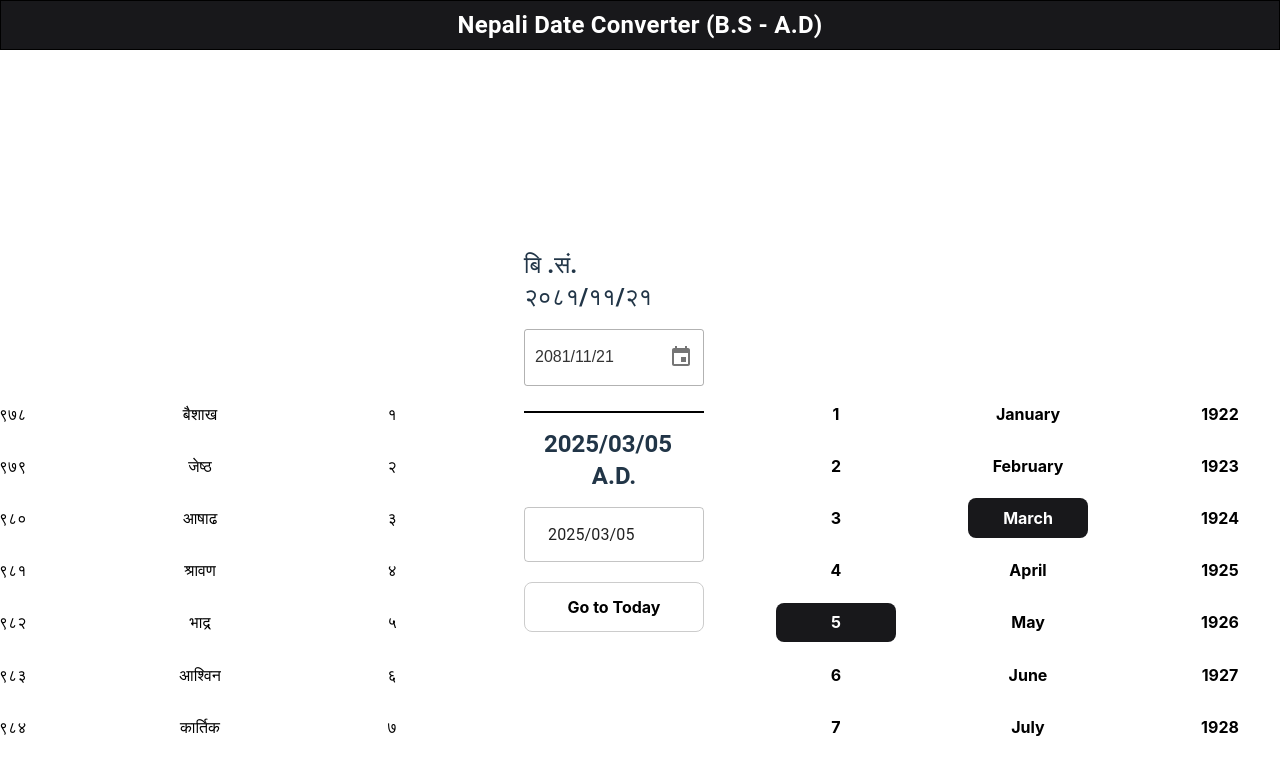
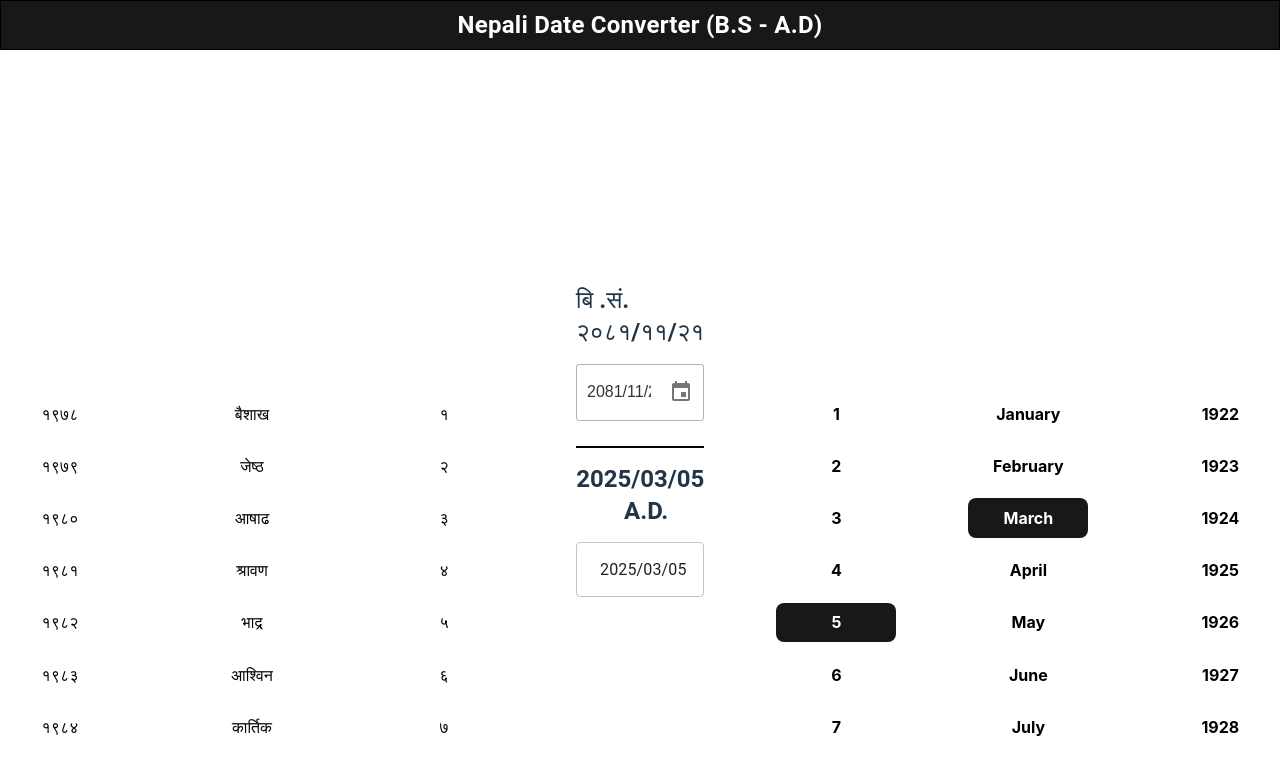
Before and after one commit to bipin-Pariyar2003/Nepali-Date-Picker, a React (Vite) app: page / in a window 1280 px wide. Shown: the top 774 px of the page. Built offline with nearby package versions, Linux system fonts and the light colour scheme.

Commit message:
conditional rendered today date btn

```diff
--- a/dev-dist/sw.js
+++ b/dev-dist/sw.js
@@ -82,7 +82,7 @@ define(['./workbox-54d0af47'], (function (workbox) { 'use strict';
     "revision": "3ca0b8505b4bec776b69afdba2768812"
   }, {
     "url": "index.html",
-    "revision": "0.no4qtb6489o"
+    "revision": "0.unl1k2oamv8"
   }], {});
   workbox.cleanupOutdatedCaches();
   workbox.registerRoute(new workbox.NavigationRoute(workbox.createHandlerBoundToURL("index.html"), {
--- a/src/Views/Home/index.jsx
+++ b/src/Views/Home/index.jsx
@@ -123,10 +123,13 @@ function Home() {
             selectedDate={selectedEnglishDate}
             onChange={handleEngDateChange}
           />
-          <ResetBtn
-            setSelectedEnglishDate={setSelectedEnglishDate}
-            onChange={handleEngDateChange}
-          />
+
+          {selectedEnglishDate !== initialEnglishDate && (
+            <ResetBtn
+              setSelectedEnglishDate={setSelectedEnglishDate}
+              onChange={handleEngDateChange}
+            />
+          )}
         </Box>
 
         {/* A.D View */}
```
